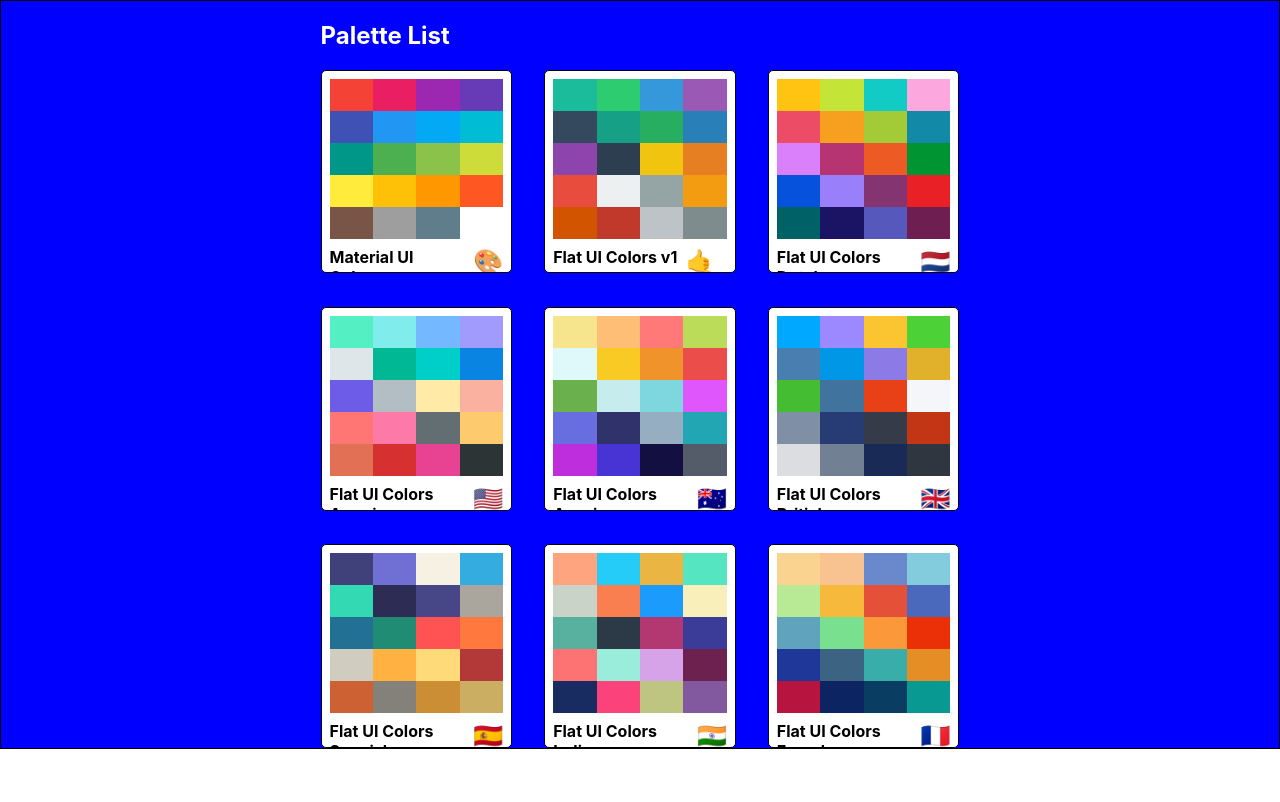
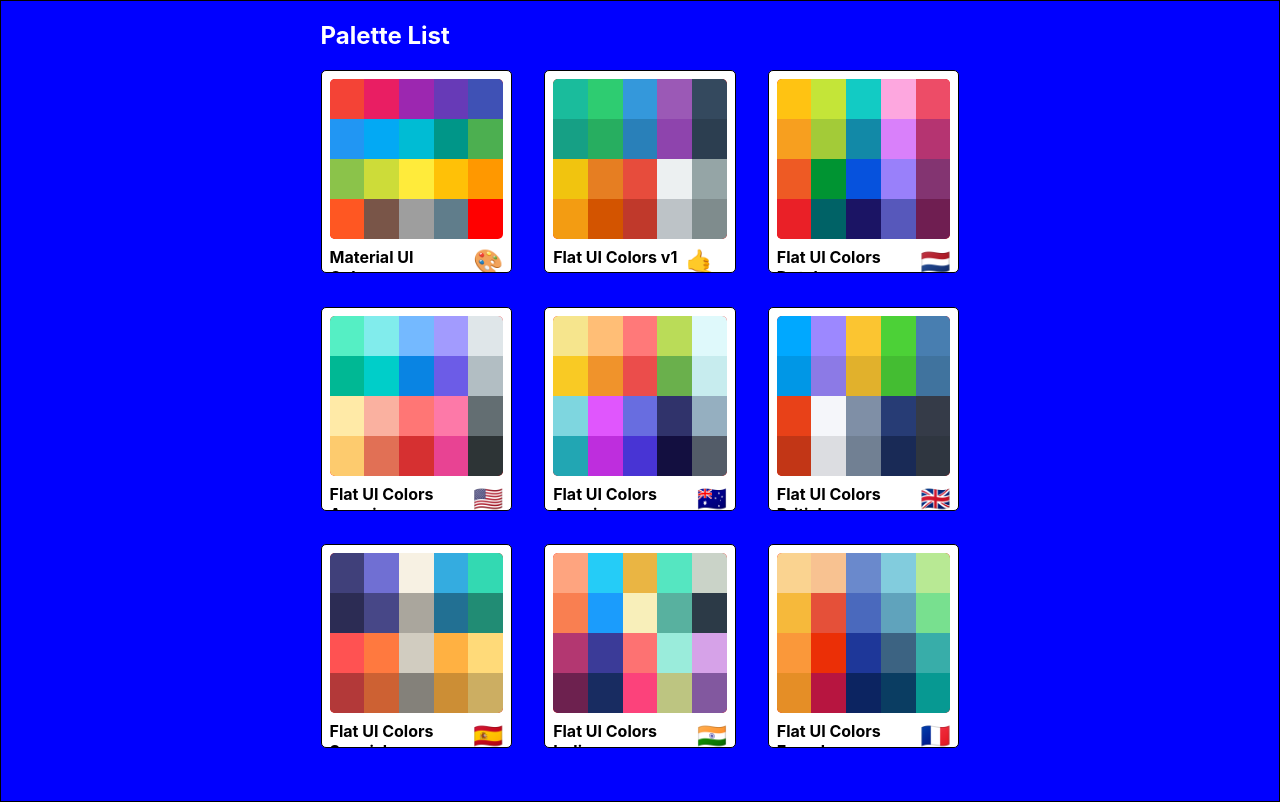
Before and after one commit to mocktarissa/color_palette, a React (Create React App) app: page / in a window 1280 px wide. Built offline with nearby package versions, Linux system fonts and the light colour scheme.

Commit message:
changed usage of Link component to usage of routeprops history

```diff
--- a/src/App.js
+++ b/src/App.js
@@ -20,7 +20,7 @@
 console.log(generatePalette(seedColors[4]));
 
   return (<Switch>
-<Route exact path="/" render={()=> <PaletteList/> } />
+<Route exact path="/" render={(routeProps)=> <PaletteList {...routeProps}/> } />
 
 
     <Route exact path="/palette/:id" render={(routeProps)=> <Palette palette={generatePalette(this.findPalette(routeProps.match.params.id))}/> }/>
--- a/src/MiniPalette.js
+++ b/src/MiniPalette.js
@@ -18,10 +18,10 @@
         boxSizing:"border-box",
         width:"100%",
         display:"grid",
-        gridTemplateColumns:"repeat(4,25%)",
-
-
-
+        gridTemplateColumns:"repeat(5,20%)",
+        borderRadius:"5px",
+        overflow:"hidden",
+        backgroundColor:"red"
     },
     title:{
         display:"flex",
@@ -38,8 +38,10 @@
        fontSize:"1.5rem"
     },
     miniColor:{
-        height:"2rem",
+        height:"2.5rem",
         width:"100%",
+        margin:"0 auto",
+        display:"inline-block"
     },
     link:{
         cursor:"pointer",
@@ -52,18 +54,18 @@
          color=>(
              <div className={classes.miniColor} style={{
                  backgroundColor: color.color
-             }}>
+             }} key={color.name}>
 
              </div>
          )
      )
     return(
-        <div className={classes.root}>
+        <div className={classes.root} onClick={props.handleClick}>
 
-            <Link to={`/palette/${id}`} className={classes.link}> <div className={classes.colors}>
+             <div className={classes.colors}>
             {miniColorBoxes}
             </div>
-            <h5 className={classes.title}>{paletteName} <span className={classes.emoji}>{emoji}</span></h5></Link>
+            <h5 className={classes.title}>{paletteName} <span className={classes.emoji}>{emoji}</span></h5>
         </div>
     )
 }
--- a/src/PaletteList.js
+++ b/src/PaletteList.js
@@ -7,7 +7,7 @@
 import {withStyles} from '@material-ui/styles'
 const styles={
     root:{
-        height: "100%",
+        height: "100vh",
         backgroundColor:"blue",
 
         display:"flex",
@@ -42,9 +42,11 @@
         super(props);
         this.state = {  }
     }
-
+    gotoRoute(id){
+        this.props.history.push(`/palette/${id}`)
+    }
     render() {
-        const lis= seedColors.map( c=> <MiniPalette {...c}>
+        const lis= seedColors.map( c=> <MiniPalette {...c} handleClick={()=>this.gotoRoute(c.id)}>
 
         </MiniPalette>)
 
@@ -54,7 +56,7 @@
                 <nav className={this.props.classes.nav}>
                     <h1>Palette List</h1>
                 </nav>
-                <div className={this.props.classes.palette}>
+                <div className={this.props.classes.palette} >
                 {lis}
                 </div>
             </div>
```
